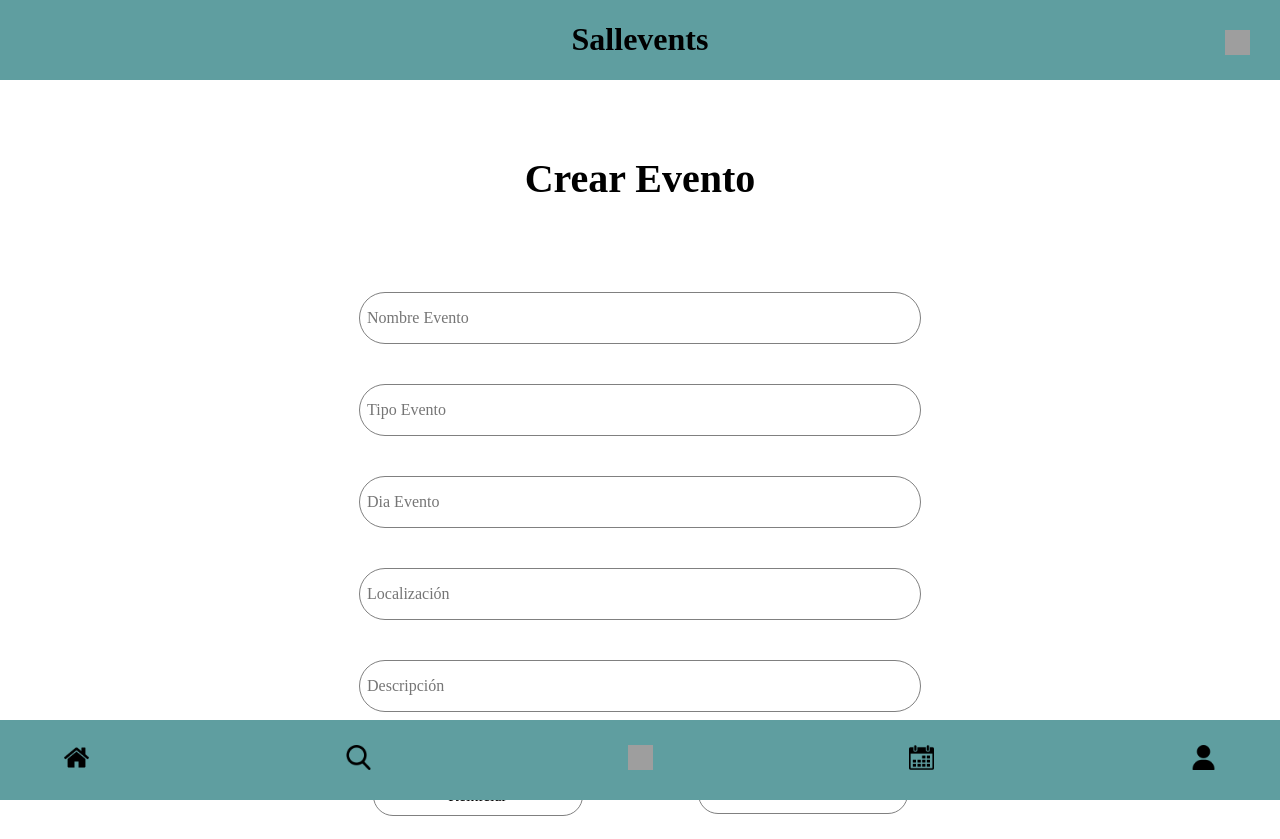
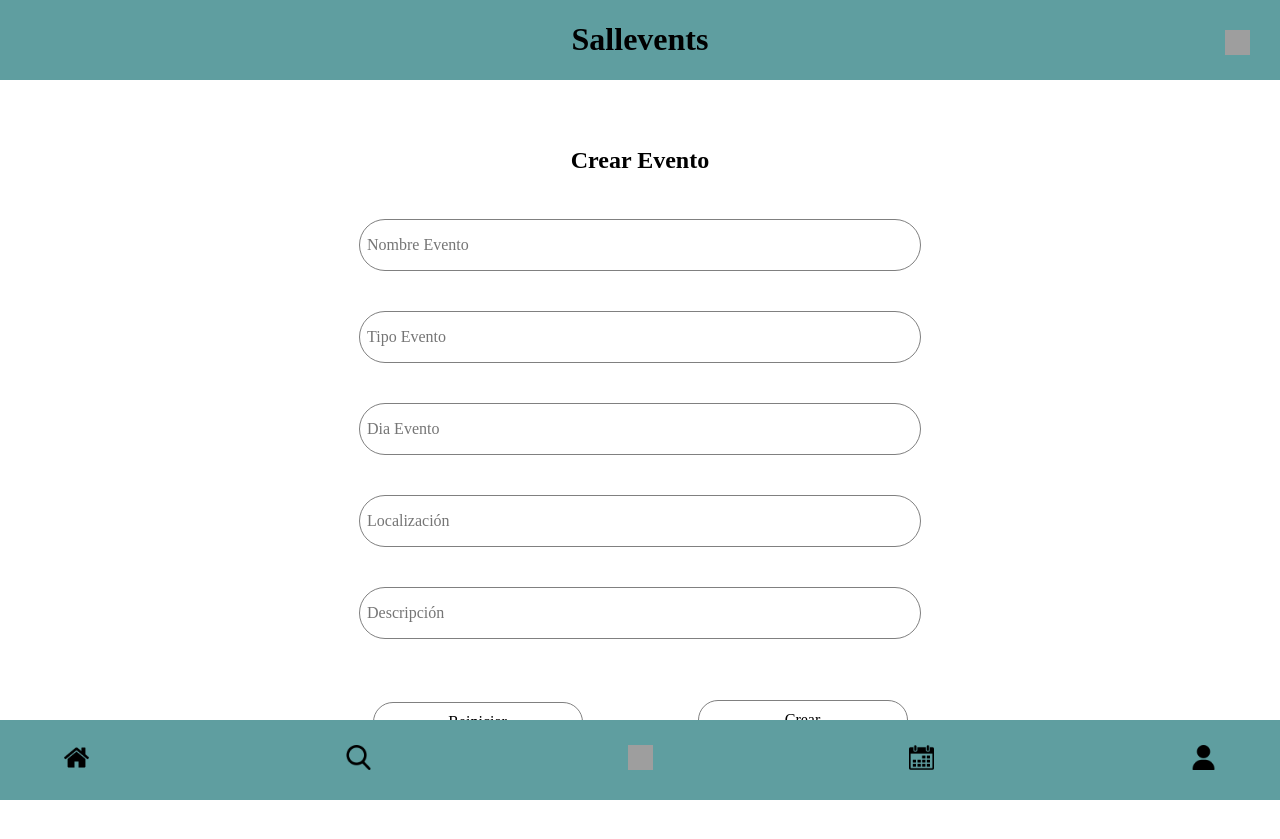
Before and after one commit to mateogalache/PWI-G03, a Vue app: page /Add in a window 1280 px wide. After the commit the page ends 800 px from the top, so only its background shows below. Built offline with nearby package versions, Linux system fonts and the light colour scheme; grey boxes are pictures that could not be loaded.

Commit message:
Add(Arreglado)

```diff
--- a/src/views/Add.vue
+++ b/src/views/Add.vue
@@ -13,9 +13,9 @@ import Header3 from '../components/Header3.vue'
 <div class = "container">
 
     <div class = "subtitulo">
-            <h2 style="color: black">Crear Evento</h2>
+        <p><b>Crear Evento</b></p>
     </div>
-        <br><br/>
+
     <div class = "rectanguloredondeadeo">
         <input type="text" class="sinborde" name="Nombre Evento" placeholder="Nombre Evento">
     </div>
```
